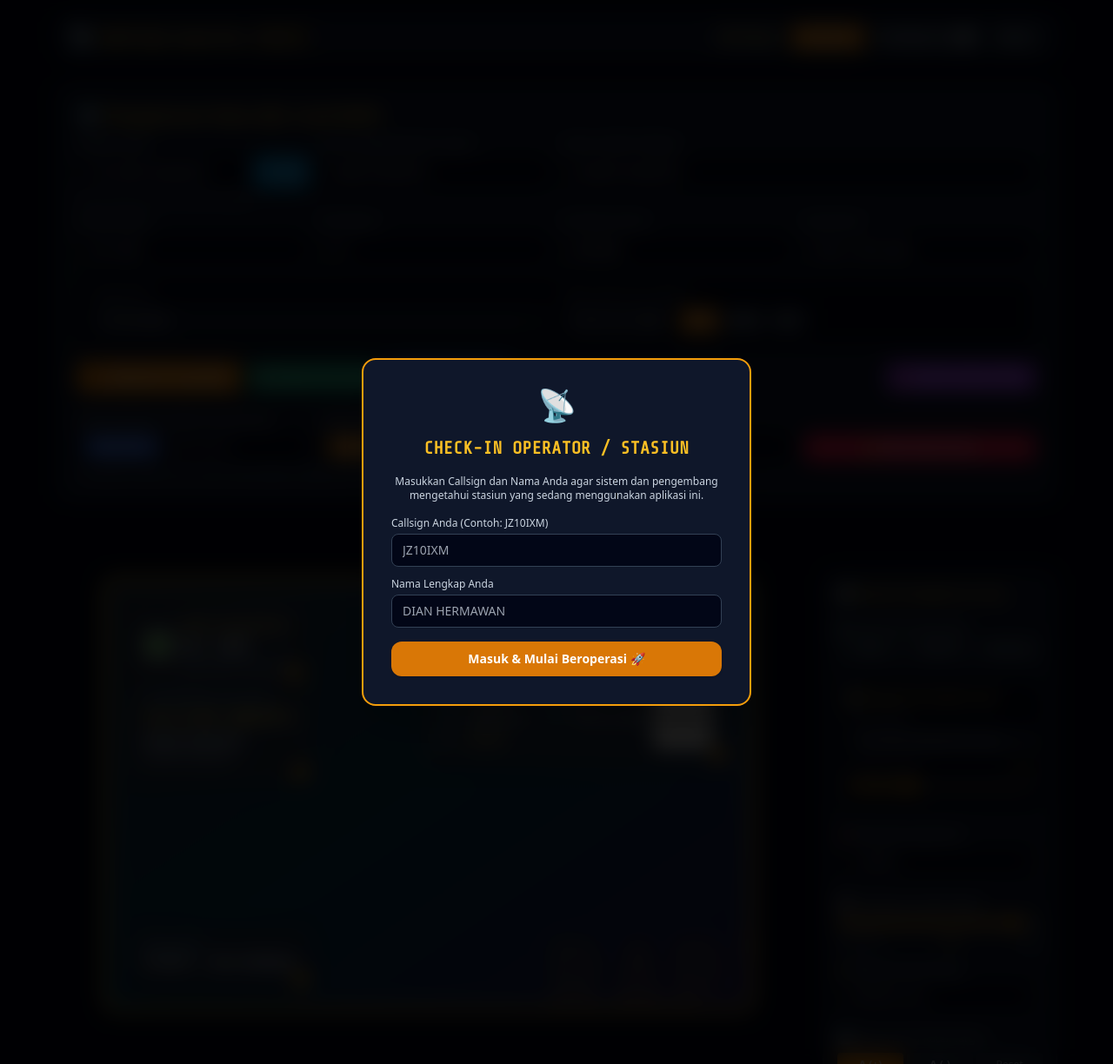
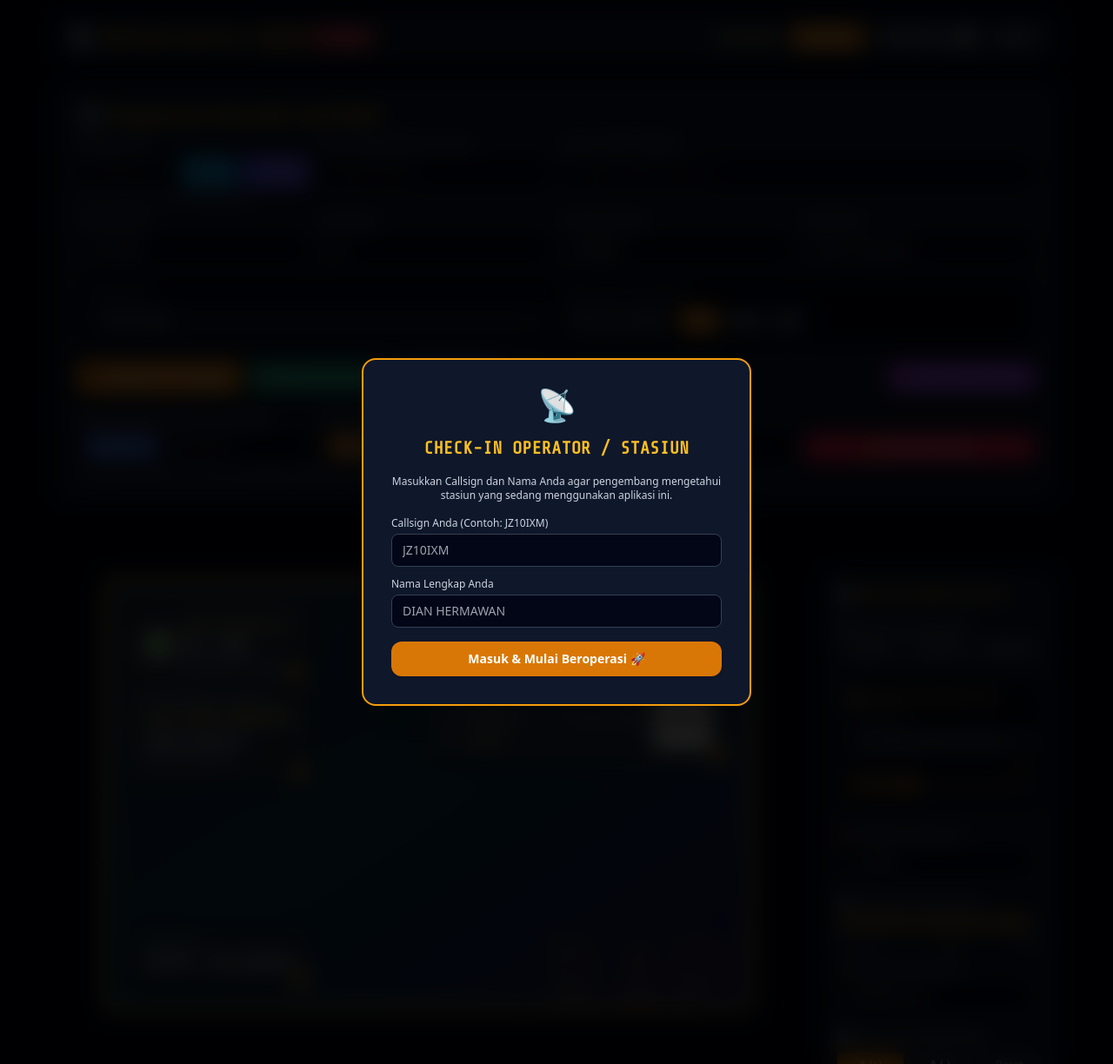
Before and after one commit to lordrayden19/rapi-qsl-suite, a Flask app: page / in a window 1280 px wide. Shown: the whole page at 87% size. Run offline with Flask 3, Linux system fonts and the light colour scheme; some libraries are stand-ins or nearby versions; grey boxes are pictures that could not be loaded.

Commit message:
Refactor operator modal and improve user prompts
Updated modal visibility and improved user prompts for better clarity. Enhanced logout functionality and adjusted placeholder text for input fields.

```diff
--- a/templates/index.html
+++ b/templates/index.html
@@ -62,14 +62,14 @@
 <body id="appBody" class="bg-slate-950 text-slate-100 min-h-screen flex flex-col items-center justify-start p-2 md:p-4 transition-colors duration-300">
 
     <!-- Modal Check-In Operator / Pelacakan Pengguna untuk Pengembang -->
-    <div id="operatorModal" class="fixed inset-0 bg-black/85 backdrop-blur-md z-50 flex items-center justify-center p-4">
+    <div id="operatorModal" class="fixed inset-0 bg-black/85 backdrop-blur-md z-50 flex items-center justify-center p-4 hidden">
         <div class="bg-slate-900 border-2 border-amber-500 p-6 md:p-8 rounded-2xl shadow-2xl text-center max-w-md w-full space-y-4">
             <div class="text-4xl">📡</div>
             <h3 class="text-lg md:text-xl font-extrabold text-amber-400 font-mono-custom tracking-wide">
                 CHECK-IN OPERATOR / STASIUN
             </h3>
             <p class="text-xs text-slate-300">
-                Masukkan Callsign dan Nama Anda agar sistem dan pengembang mengetahui stasiun yang sedang menggunakan aplikasi ini.
+                Masukkan Callsign dan Nama Anda agar pengembang mengetahui stasiun yang sedang menggunakan aplikasi ini.
             </p>
             <div class="space-y-3 text-left">
                 <div>
@@ -110,7 +110,10 @@
             <div class="flex items-center gap-2">
                 <span class="text-xl">📡</span>
                 <h1 class="font-bold text-amber-400 text-sm md:text-lg">RAPI QSL Suite Pro</h1>
-                <span id="activeOpBadge" class="text-[10px] bg-amber-500/20 text-amber-300 px-2 py-0.5 rounded-full border border-amber-500/30">Operator: -</span>
+                <div class="flex items-center gap-1.5 bg-amber-500/20 px-2.5 py-0.5 rounded-full border border-amber-500/30">
+                    <span id="activeOpBadge" class="text-[10px] text-amber-300 font-semibold">Operator: -</span>
+                    <button onclick="operatorLogout()" class="text-[10px] bg-rose-600 hover:bg-rose-500 text-white px-2 py-0.5 rounded transition font-bold shadow" title="Keluar / Logout">🚪 Logout</button>
+                </div>
             </div>
             <div class="flex items-center gap-2">
                 <button onclick="toggleTheme()" id="themeToggleBtn" class="bg-slate-800 text-amber-400 px-3 py-1.5 rounded-lg text-xs font-semibold transition shadow flex items-center gap-1">
@@ -141,23 +144,26 @@
                     <div>
                         <label class="block text-xs font-medium text-slate-300 mb-1">Callsign Lawan</label>
                         <div class="flex gap-1">
-                            <input type="text" id="targetCallsign" placeholder="CALLSIGN ANGGOTA" value="CALLSIGN ANGGOTA" oninput="saveCurrentState()"
-                                   class="w-full bg-slate-950 border border-slate-700 rounded-lg px-3 py-2 text-white uppercase focus:ring-2 focus:ring-amber-500 focus:outline-none text-sm">
-                            <button onclick="checkCallsignDatabase()" class="bg-sky-600 hover:bg-sky-500 text-white px-3 py-2 rounded-lg text-xs font-semibold transition shadow whitespace-nowrap">
+                            <input type="text" id="targetCallsign" placeholder="CONTOH: JZ10IXM" value="" oninput="saveCurrentState()"
+                                   class="w-full bg-slate-950 border border-slate-700 rounded-lg px-3 py-2 text-white uppercase placeholder:text-white/40 placeholder:italic focus:ring-2 focus:ring-amber-500 focus:outline-none text-sm">
+                            <button onclick="checkCallsignDatabase()" class="bg-sky-600 hover:bg-sky-500 text-white px-3 py-2 rounded-lg text-xs font-semibold transition shadow whitespace-nowrap" title="Cek Database Lokal">
                                 🔍 Cek
                             </button>
+                            <a href="https://iar-ikrap.postel.go.id/" target="_blank" class="bg-indigo-600 hover:bg-indigo-500 text-white px-3 py-2 rounded-lg text-xs font-semibold transition shadow whitespace-nowrap flex items-center gap-1" title="Buka IAR-IKRAP Postel Resmi">
+                                🌐 Postel
+                            </a>
                         </div>
                         <div id="checkStatus" class="text-[10px] mt-1 text-slate-400">Tekan tombol Cek untuk verifikasi database.</div>
                     </div>
                     <div>
                         <label class="block text-xs font-medium text-slate-300 mb-1">Nama Lengkap (Stasiun Lawan)</label>
-                        <input type="text" id="targetName" placeholder="NAMA ANGGOTA" value="NAMA ANGGOTA" oninput="saveCurrentState()"
-                               class="w-full bg-slate-950 border border-slate-700 rounded-lg px-3 py-2 text-white uppercase focus:ring-2 focus:ring-amber-500 focus:outline-none text-sm">
+                        <input type="text" id="targetName" placeholder="NAMA LENGKAP" value="" oninput="saveCurrentState()"
+                               class="w-full bg-slate-950 border border-slate-700 rounded-lg px-3 py-2 text-white uppercase placeholder:text-white/40 placeholder:italic focus:ring-2 focus:ring-amber-500 focus:outline-none text-sm">
                     </div>
                     <div class="sm:col-span-2">
                         <label class="block text-xs font-medium text-slate-300 mb-1">Alamat / KRAP / Wilayah</label>
-                        <input type="text" id="targetAddress" placeholder="ALAMAT ANGGOTA" value="ALAMAT ANGGOTA" oninput="saveCurrentState()"
-                               class="w-full bg-slate-950 border border-slate-700 rounded-lg px-3 py-2 text-white focus:ring-2 focus:ring-amber-500 focus:outline-none text-sm">
+                        <input type="text" id="targetAddress" placeholder="ALAMAT / KRAP / WILAYAH" value="" oninput="saveCurrentState()"
+                               class="w-full bg-slate-950 border border-slate-700 rounded-lg px-3 py-2 text-white placeholder:text-white/40 placeholder:italic focus:ring-2 focus:ring-amber-500 focus:outline-none text-sm">
                     </div>
                 </div>
 
@@ -313,11 +319,11 @@
                                 </div>
                             </div>
 
-                            <!-- 4. Footer -->
+                            <!-- 4. Footer (Permanen JZ10IXM - DIAN HERMAWAN) -->
                             <div id="box-footer" class="draggable-box bottom-2 left-3 flex justify-between items-end border-t border-slate-700/60 pt-1 z-20">
                                 <div>
                                     <span class="text-sky-300 box-text text-[10px] md:text-xs" data-base="10">Dibuat Oleh :</span>
-                                    <div id="footerOpDisplay" class="text-white font-bold font-mono-custom box-text text-xs md:text-sm" data-base="13">JZ10IXM - DIAN HERMAWAN</div>
+                                    <div class="text-white font-bold font-mono-custom box-text text-xs md:text-sm" data-base="13">JZ10IXM - DIAN HERMAWAN</div>
                                 </div>
                             </div>
                         </div>
@@ -332,7 +338,7 @@
                                 <div class="bg-slate-900/80 p-3 rounded-xl border border-slate-700 space-y-1">
                                     <div class="text-amber-400 font-bold">📍 Rig & Antena Setup</div>
                                     <div>Rig: Dual Band VHF/UHF Transceiver</div>
-                                    <div>Antenna: Ground Plane / Yagiagi Directional</div>
+                                    <div>Antenna: Ground Plane / Yagi Directional</div>
                                     <div>Grid Locator: OI32KC</div>
                                 </div>
                                 <div class="bg-slate-900/80 p-3 rounded-xl border border-slate-700 space-y-1">
@@ -528,14 +534,19 @@
 
         <!-- KONTEN TAB 2: DEVELOPER LOG (PANEL PEMANTAU PENGGUNA) -->
         <div id="contentDeveloper" class="hidden bg-slate-900 p-6 md:p-8 rounded-2xl shadow-xl border border-slate-800 space-y-6">
-            <div class="flex justify-between items-center border-b border-slate-800 pb-4">
+            <div class="flex flex-wrap justify-between items-center border-b border-slate-800 pb-4 gap-2">
                 <div>
                     <h2 class="text-xl font-bold text-amber-400">📊 Panel Pemantau Pengguna (Developer Log)</h2>
                     <p class="text-xs text-slate-400 mt-1">Daftar stasiun atau operator yang telah melakukan Check-In dan menggunakan aplikasi ini.</p>
                 </div>
-                <button onclick="exportOperatorLogCSV()" class="bg-emerald-600 hover:bg-emerald-500 text-white text-xs font-semibold px-3 py-2 rounded-lg transition shadow">
-                    📥 Ekspor Log Pengguna (CSV)
-                </button>
+                <div class="flex flex-wrap gap-2">
+                    <button onclick="exportOperatorLogCSV()" class="bg-emerald-600 hover:bg-emerald-500 text-white text-xs font-semibold px-3 py-2 rounded-lg transition shadow">
+                        📥 Ekspor CSV
+                    </button>
+                    <button onclick="clearAllOperatorLogs()" class="bg-rose-600 hover:bg-rose-500 text-white text-xs font-semibold px-3 py-2 rounded-lg transition shadow">
+                        🗑️ Hapus Semua Log Pengguna
+                    </button>
+                </div>
             </div>
 
             <div class="overflow-x-auto bg-slate-950 p-4 rounded-xl border border-slate-800">
@@ -546,11 +557,12 @@
                             <th class="p-2.5">Callsign Operator</th>
                             <th class="p-2.5">Nama Operator</th>
                             <th class="p-2.5">Status Sesi</th>
+                            <th class="p-2.5 text-center">Aksi</th>
                         </tr>
                     </thead>
                     <tbody id="operatorLogTableBody">
                         <tr>
-                            <td colspan="4" class="p-4 text-center text-slate-500">Belum ada data operator tercatat.</td>
+                            <td colspan="5" class="p-4 text-center text-slate-500">Belum ada data operator tercatat.</td>
                         </tr>
                     </tbody>
                 </table>
@@ -634,11 +646,13 @@
         let operatorLogs = JSON.parse(localStorage.getItem('rapiOperatorLogs') || '[]');
         let currentOperator = JSON.parse(localStorage.getItem('rapiCurrentOperator') || 'null');
 
-        // --- SISTEM CHECK-IN OPERATOR ---
+        // --- SISTEM CHECK-IN & LOGOUT OPERATOR ---
         window.addEventListener('DOMContentLoaded', () => {
             if (currentOperator) {
                 document.getElementById('operatorModal').classList.add('hidden');
                 updateOperatorDisplay(currentOperator);
+            } else {
+                document.getElementById('operatorModal').classList.remove('hidden');
             }
             updateOperatorLogTable();
         });
@@ -654,7 +668,6 @@
             currentOperator = { callsign: call, name: name, time: now };
             localStorage.setItem('rapiCurrentOperator', JSON.stringify(currentOperator));
 
-            // Simpan ke log riwayat operator (Developer record)
             operatorLogs.unshift(currentOperator);
             localStorage.setItem('rapiOperatorLogs', JSON.stringify(operatorLogs));
 
@@ -663,26 +676,78 @@
             updateOperatorLogTable();
         }
 
+        function operatorLogout() {
+            if (confirm("Apakah Anda yakin ingin keluar (logout) dari sesi operator ini?")) {
+                localStorage.removeItem('rapiCurrentOperator');
+                currentOperator = null;
+                document.getElementById('opModalCall').value = '';
+                document.getElementById('opModalName').value = '';
+                document.getElementById('operatorModal').classList.remove('hidden');
+                document.getElementById('activeOpBadge').innerText = 'Operator: -';
+            }
+        }
+
         function updateOperatorDisplay(op) {
             document.getElementById('activeOpBadge').innerText = `Operator: ${op.callsign} (${op.name})`;
-            document.getElementById('footerOpDisplay').innerText = `${op.callsign} - ${op.name}`;
             saveCurrentState();
+        }
+
+        // --- AUTENTIKASI DEVELOPER UNTUK MENGHAPUS LOG PENGGUNA ---
+        function verifyDeveloperAuth() {
+            const call = prompt("Masukkan Callsign Pengembang:", "").trim().toUpperCase();
+            if (call !== "JZ10IXM") {
+                alert("Callsign pengembang tidak valid!");
+                return false;
+            }
+            const pass = prompt("Masukkan Password Pengembang:", "");
+            if (pass !== "zjoezha") {
+                alert("Password pengembang salah!");
+                return false;
+            }
+            return true;
+        }
+
+        function deleteOperatorLog(index) {
+            if (!verifyDeveloperAuth()) return;
+            if (confirm("Hapus data log operator ini?")) {
+                operatorLogs.splice(index, 1);
+                localStorage.setItem('rapiOperatorLogs', JSON.stringify(operatorLogs));
+                updateOperatorLogTable();
+                alert("Log operator berhasil dihapus.");
+            }
+        }
+
+        function clearAllOperatorLogs() {
+            if (operatorLogs.length === 0) {
+                alert("Belum ada log operator untuk dihapus.");
+                return;
+            }
+            if (!verifyDeveloperAuth()) return;
+            if (confirm("PERINGATAN: Apakah Anda yakin ingin MENGHAPUS SEMUA log riwayat pengguna aplikasi?")) {
+                operatorLogs = [];
+                localStorage.setItem('rapiOperatorLogs', JSON.stringify(operatorLogs));
+                updateOperatorLogTable();
+                alert("Semua log riwayat pengguna berhasil dikosongkan.");
+            }
         }
 
         function updateOperatorLogTable() {
             const tbody = document.getElementById('operatorLogTableBody');
             if (!tbody) return;
             if (operatorLogs.length === 0) {
-                tbody.innerHTML = `<tr><td colspan="4" class="p-4 text-center text-slate-500">Belum ada data operator tercatat.</td></tr>`;
+                tbody.innerHTML = `<tr><td colspan="5" class="p-4 text-center text-slate-500">Belum ada data operator tercatat.</td></tr>`;
                 return;
             }
             tbody.innerHTML = "";
-            operatorLogs.forEach(op => {
+            operatorLogs.forEach((op, index) => {
                 tbody.innerHTML += `<tr class="border-b border-slate-800 hover:bg-slate-800/50">
                     <td class="p-2.5 font-mono text-amber-300">${op.time}</td>
                     <td class="p-2.5 font-bold text-amber-400">${op.callsign}</td>
                     <td class="p-2.5">${op.name}</td>
                     <td class="p-2.5"><span class="bg-emerald-500/20 text-emerald-400 px-2 py-0.5 rounded text-[10px]">Aktif / Terverifikasi</span></td>
+                    <td class="p-2.5 text-center">
+                        <button onclick="deleteOperatorLog(${index})" class="bg-rose-600 hover:bg-rose-500 text-white px-2 py-1 rounded text-[10px] transition font-semibold">Hapus</button>
+                    </td>
                 </tr>`;
             });
         }
@@ -939,7 +1004,7 @@
             const nameInput = document.getElementById('targetName');
             const addrInput = document.getElementById('targetAddress');
 
-            if (!cs || cs === "CALLSIGN ANGGOTA") {
+            if (!cs) {
                 alert("Masukkan Callsign stasiun lawan terlebih dahulu!");
                 return;
             }
@@ -1032,18 +1097,18 @@
             if (type === 'classic') {
                 h.style.top = '12px'; h.style.left = '12px'; h.style.right = 'auto'; h.style.bottom = 'auto';
                 s.style.top = '100px'; s.style.left = '12px'; s.style.right = 'auto'; s.style.bottom = 'auto';
-                q.style.top = '100px'; q.style.right = '12px'; q.style.left = 'auto'; q.style.bottom = 'auto';
+                q.style.top = '100px'; q.style.right = '12px'; q.style.left = 'auto'; h.style.bottom = 'auto';
                 f.style.bottom = '12px'; f.style.left = '12px'; f.style.right = 'auto'; f.style.top = 'auto';
             } else if (type === 'modern') {
                 h.style.top = '15px'; h.style.left = '20px'; h.style.right = 'auto'; h.style.bottom = 'auto';
                 s.style.top = '110px'; s.style.left = '20px'; h.style.right = 'auto'; h.style.bottom = 'auto';
                 q.style.top = '15px'; q.style.right = '20px'; q.style.left = 'auto'; h.style.bottom = 'auto';
-                f.style.bottom = '15px'; f.style.right = '20px'; f.style.left = 'auto'; h.style.top = 'auto';
+                f.style.bottom = '15px'; f.style.right = '20px'; f.style.left = 'auto'; f.style.top = 'auto';
             } else if (type === 'minimal') {
                 h.style.top = '10px'; h.style.left = '10px'; h.style.right = 'auto'; h.style.bottom = 'auto';
                 s.style.top = '90px'; h.style.left = '10px'; h.style.right = 'auto'; h.style.bottom = 'auto';
                 q.style.bottom = '10px'; q.style.right = '10px'; q.style.left = 'auto'; h.style.top = 'auto';
-                f.style.bottom = '10px'; f.style.left = '10px'; f.style.right = 'auto'; f.style.top = 'auto';
+                f.style.bottom = '10px'; f.style.left = '10px'; h.style.right = 'auto'; h.style.top = 'auto';
             }
             saveCurrentState();
             alert(`Preset tata letak "${type}" diterapkan!`);
@@ -1260,7 +1325,7 @@
             let isDragging = false, startX, startY, initialX, initialY;
 
             box.addEventListener('pointerdown', (e) => {
-                if (['BUTTON', 'INPUT', 'IMG'].includes(e.target.tagName)) return;
+                if (['BUTTON', 'INPUT', 'IMG', 'A'].includes(e.target.tagName)) return;
                 isDragging = true;
                 startX = e.clientX; startY = e.clientY;
                 const rect = box.getBoundingClientRect();
@@ -1327,7 +1392,7 @@
 
         function downloadCardImage() {
             const call = document.getElementById('targetCallsign').value.trim();
-            if (!call || call === "CALLSIGN ANGGOTA") {
+            if (!call) {
                 alert("Masukkan Callsign valid sebelum mengunduh kartu!");
                 return;
             }
@@ -1462,11 +1527,11 @@
             const timeVal = document.getElementById('timeInput').value;
             const statusInfo = document.getElementById('statusInfo');
 
-            if (!callsign || callsign === "CALLSIGN ANGGOTA") {
+            if (!callsign) {
                 alert("Masukkan Callsign stasiun lawan terlebih dahulu!");
                 return;
             }
-            if (!name || name === "NAMA ANGGOTA" || !address || address === "ALAMAT ANGGOTA") {
+            if (!name || !address) {
                 alert("Nama dan Alamat wajib diisi dengan benar! Tekan tombol 'Cek' atau ketik secara manual.");
                 return;
             }
```
